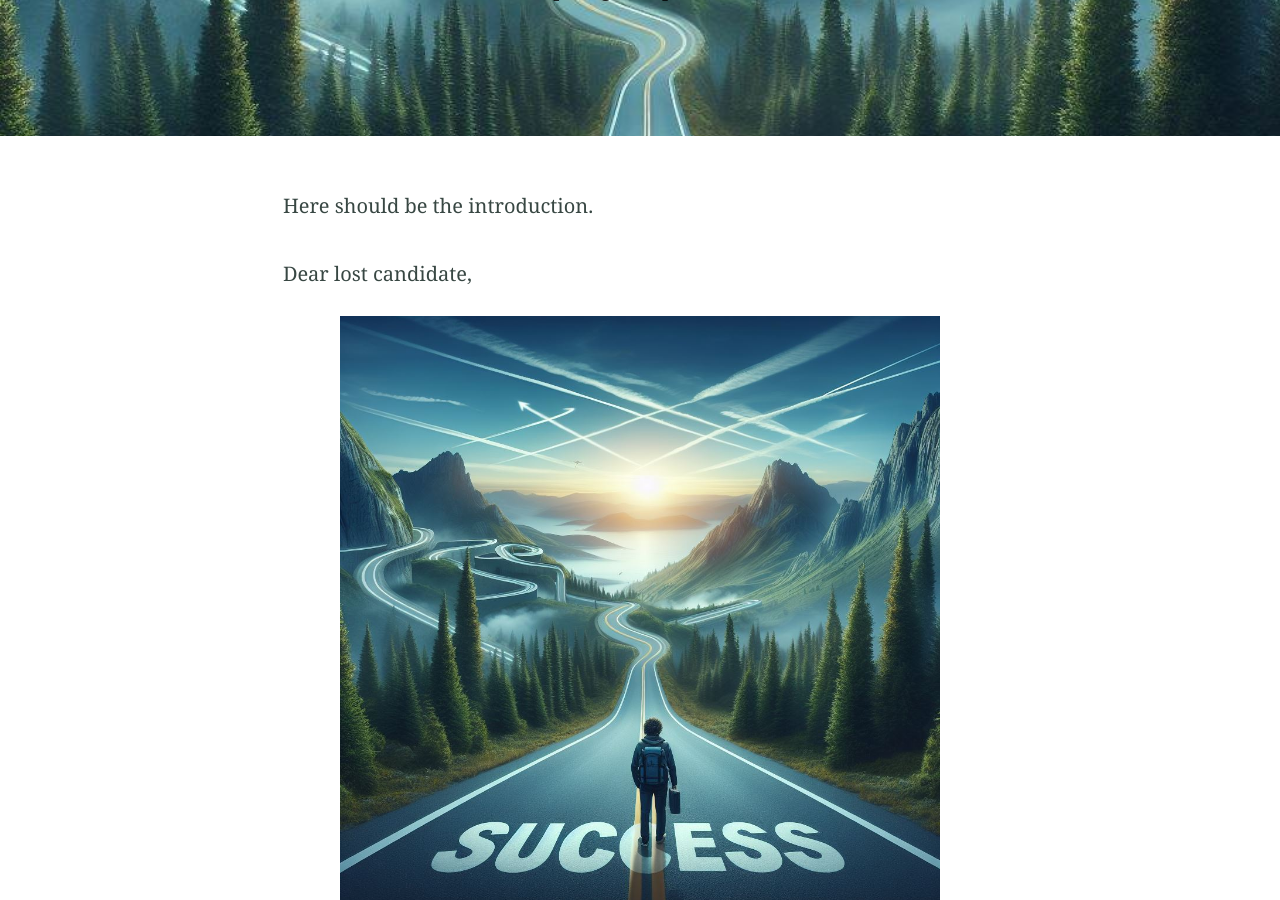
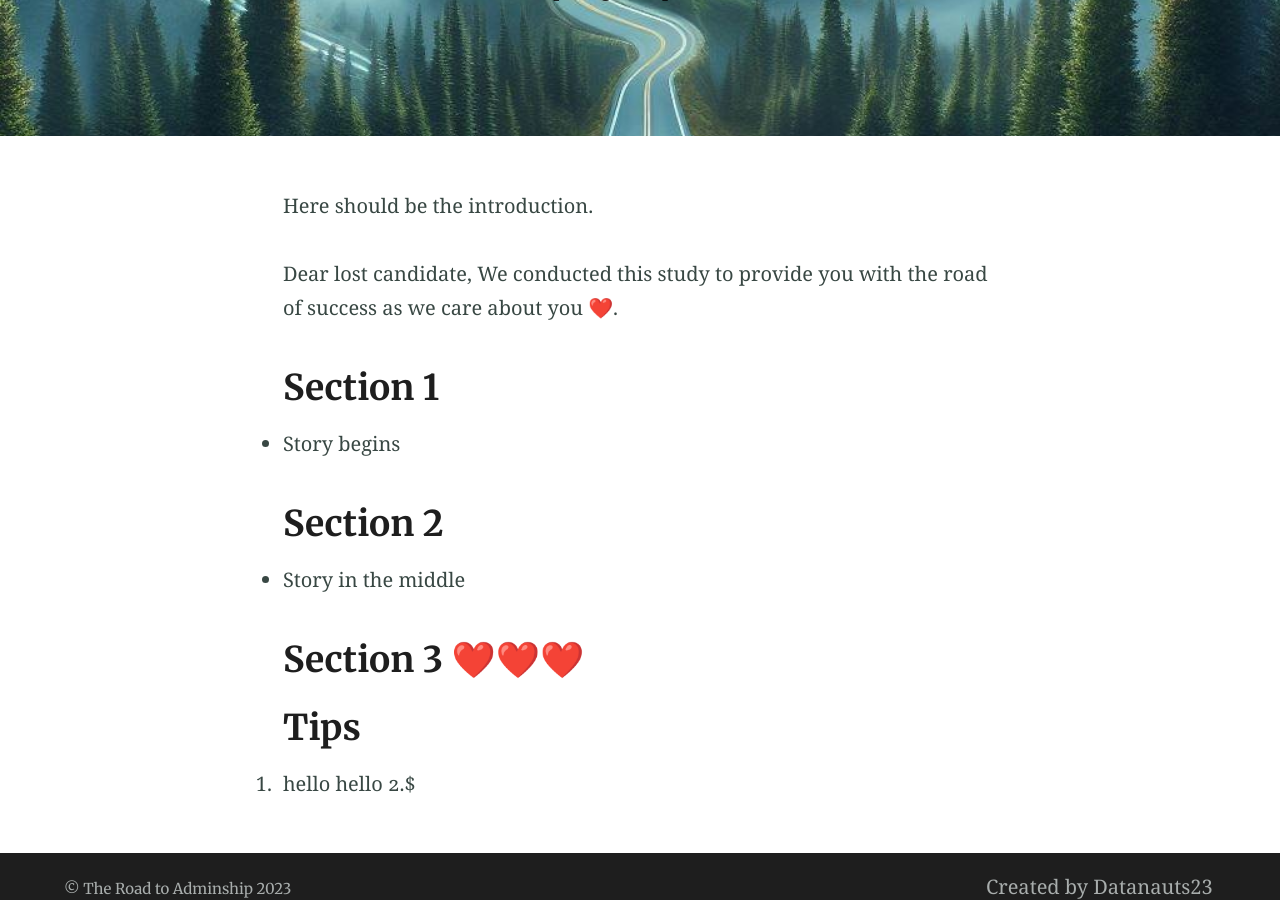
Before and after one commit to Sakasy/sakasy.github.io, a Jekyll site: the page built from index.md, in a window 1280 px wide and 900 px high, scrolled down 288 px. Built offline with Jekyll 4.4.1, drawn with Linux system fonts in a browser that asks for light colours; some of the changed text lies outside the part shown.

Commit message:
Update index.md

```diff
--- a/index.md
+++ b/index.md
@@ -10,7 +10,6 @@
 Here should be the introduction.
 
 Dear lost candidate,
-{% include figure.html image="/image_success.jpg" width="600" height="400" %}
 We conducted this study to provide you with the road of success as we care about you ❤️.
 
 ## Section 1
```
